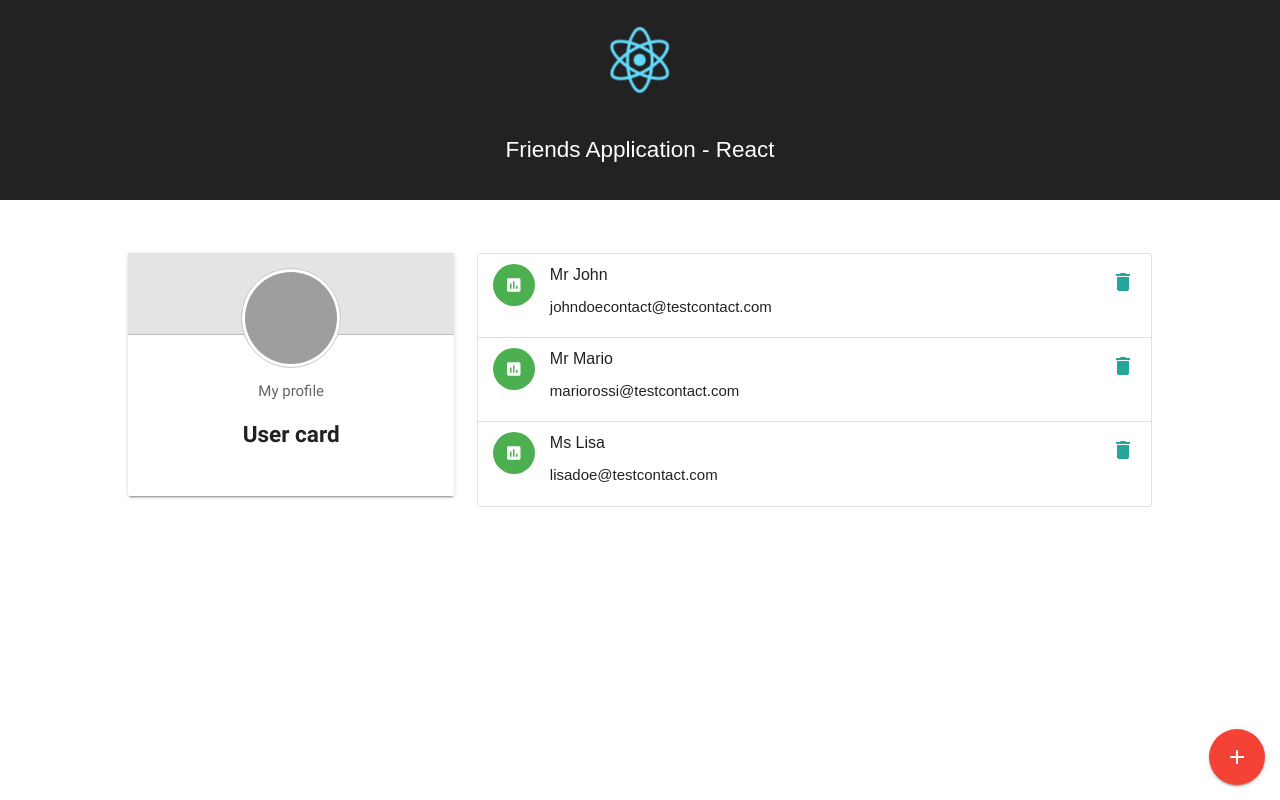
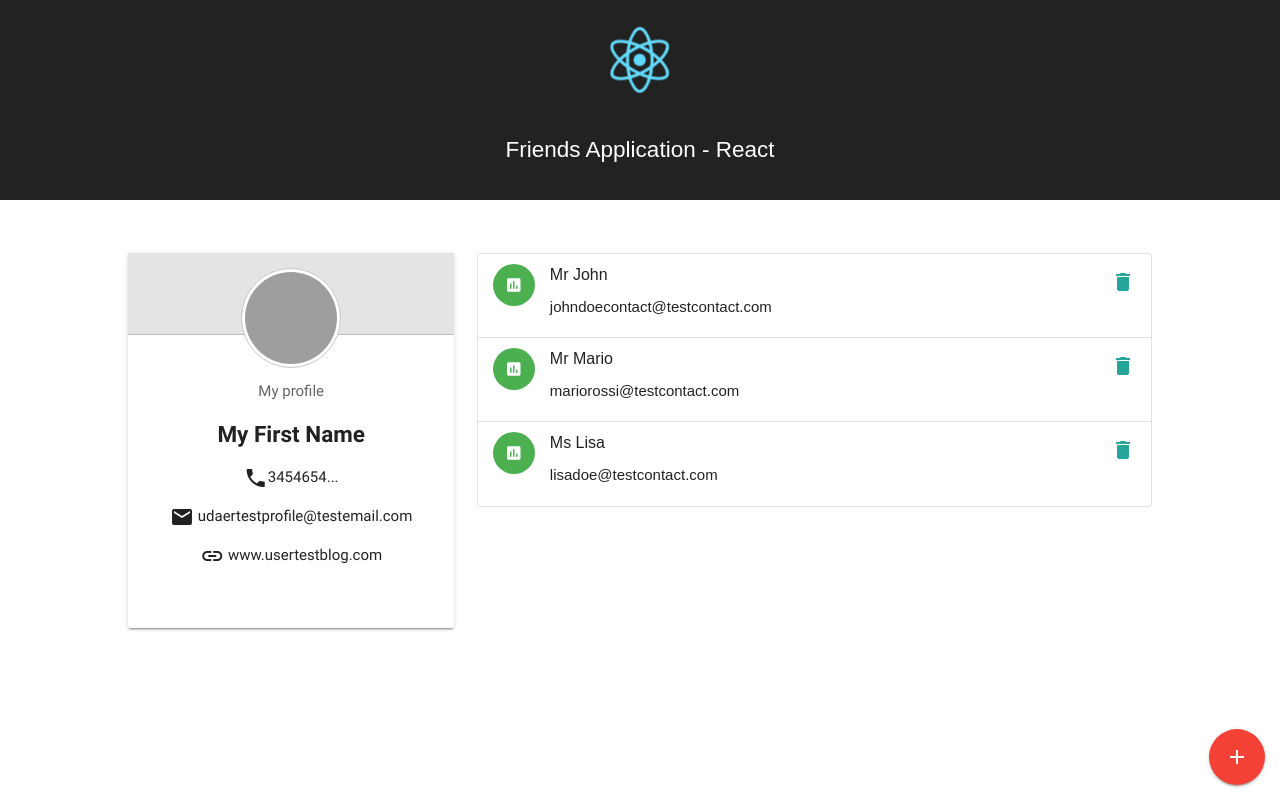
Before and after one commit to albertopiras/react-angular-vue-same-app, a React (Create React App) app in the folder react/app-list/: page / in a window 1280 px wide. Built offline with nearby package versions, Linux system fonts and the light colour scheme; grey boxes are pictures that could not be loaded.

Commit message:
updating card panel

```diff
--- a/react/app-list/src/App.css
+++ b/react/app-list/src/App.css
@@ -106,6 +106,10 @@
     font-family: 'roboto';
 }
 
+.card-body i{
+  vertical-align: middle;
+}
+
 .card-info {
     color: #656565;
     margin-top: 0;
--- a/react/app-list/src/App.js
+++ b/react/app-list/src/App.js
@@ -52,8 +52,11 @@ class App extends Component {
                     My profile
                     </p>
                   <p className="card-user">
-                    User card
+                    My First Name
                     </p>
+                  <p><i class="material-icons">local_phone</i>3454654...</p>
+                  <p><i class="material-icons">mail</i> udaertestprofile@testemail.com</p>
+                  <p><i class="material-icons">link</i> www.usertestblog.com</p>
                 </div>
               </div>
             </div>
```
